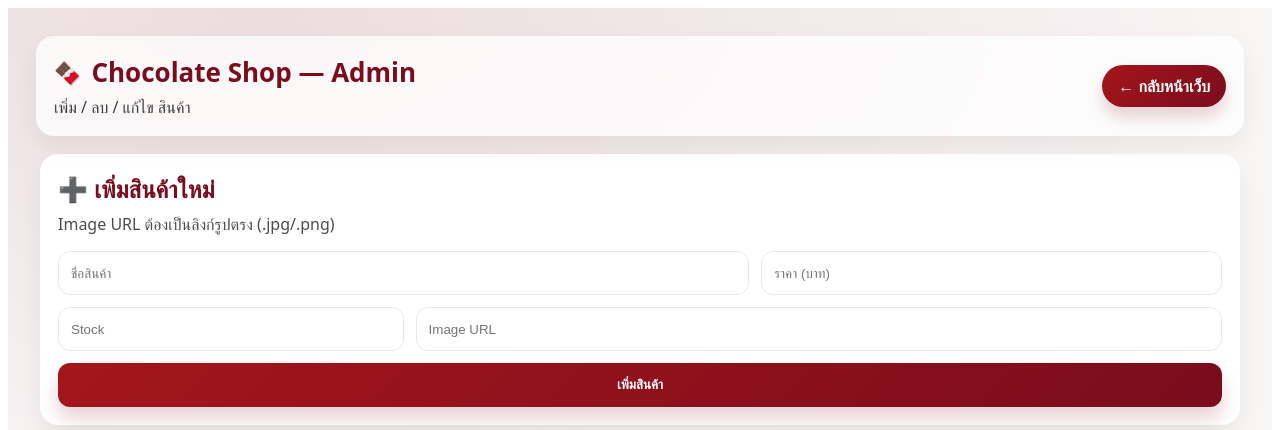
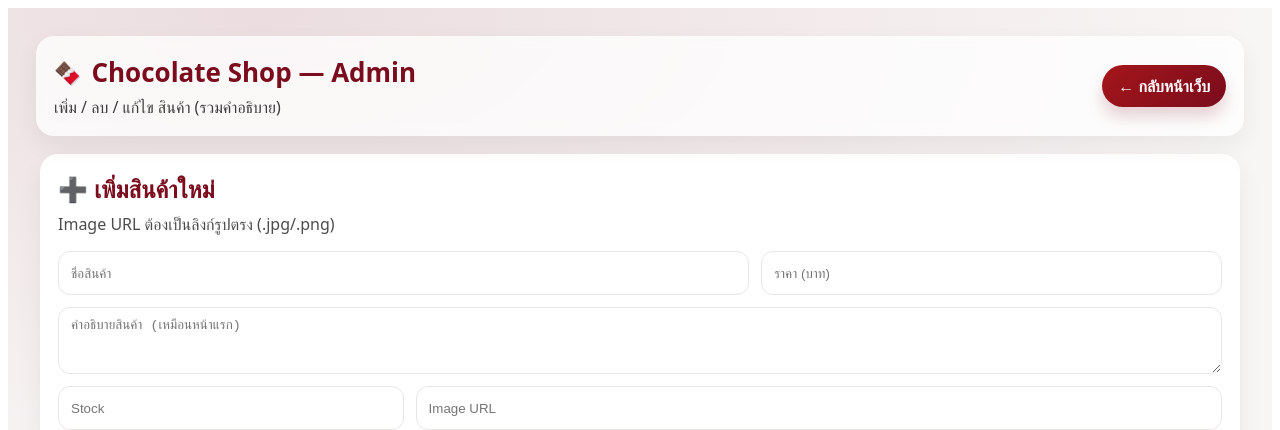
Before and after one commit to kannikase326-pixel/chocolateshop, a Next.js app: page /admin in a window 1280 px wide. Shown: the top 430 px of the page. Built offline with nearby package versions, Linux system fonts and the light colour scheme; no server answers; the database is empty.

Commit message:
admin add/edit description

```diff
--- a/app/admin/page.tsx
+++ b/app/admin/page.tsx
@@ -6,6 +6,7 @@ import { supabase } from '@/lib/supabaseClient'
 type Product = {
   id: string
   name: string
+  description?: string | null
   price: number
   stock: number
   image_url?: string | null
@@ -18,6 +19,7 @@ export default function AdminPage() {
 
   // Add form
   const [name, setName] = useState('')
+  const [description, setDescription] = useState('')
   const [price, setPrice] = useState('')
   const [stock, setStock] = useState('')
   const [imageUrl, setImageUrl] = useState('')
@@ -25,6 +27,7 @@ export default function AdminPage() {
   // Edit modal
   const [editing, setEditing] = useState<Product | null>(null)
   const [editName, setEditName] = useState('')
+  const [editDescription, setEditDescription] = useState('')
   const [editPrice, setEditPrice] = useState('')
   const [editStock, setEditStock] = useState('')
   const [editImageUrl, setEditImageUrl] = useState('')
@@ -57,26 +60,21 @@ async function addProduct(e: React.FormEvent) {
     if (Number.isNaN(s) || s < 0) return alert('Stock ต้องเป็น 0 ขึ้นไป')
 
     setLoading(true)
-
-  const { data, error } = await supabase
-    .from('products')
-    .insert([
+    const { error } = await supabase.from('products').insert([
       {
         name: name.trim(),
+        description: description.trim() ? description.trim() : null,
         price: p,
         stock: s,
         image_url: imageUrl.trim() ? imageUrl.trim() : null,
       },
     ])
-    .select() // ✅ ให้ตอบกลับมาด้วย
-
-  console.log('ADD product result:', { data, error }) // ✅ ดูใน Console
-
     setLoading(false)
 
     if (error) return alert('เพิ่มสินค้าไม่สำเร็จ: ' + error.message)
 
     setName('')
+    setDescription('')
     setPrice('')
     setStock('')
     setImageUrl('')
@@ -84,10 +82,10 @@ async function addProduct(e: React.FormEvent) {
     alert('เพิ่มสินค้าแล้ว ✅')
   }
 
-
   function openEdit(p: Product) {
     setEditing(p)
     setEditName(p.name ?? '')
+    setEditDescription(p.description ?? '')
     setEditPrice(String(p.price ?? ''))
     setEditStock(String(p.stock ?? ''))
     setEditImageUrl(p.image_url ?? '')
@@ -108,19 +106,16 @@ async function saveEdit() {
     if (Number.isNaN(s) || s < 0) return alert('Stock ต้องเป็น 0 ขึ้นไป')
 
     setLoading(true)
-
-  const { data, error } = await supabase
+    const { error } = await supabase
       .from('products')
       .update({
         name: editName.trim(),
+        description: editDescription.trim() ? editDescription.trim() : null,
         price: p,
         stock: s,
         image_url: editImageUrl.trim() ? editImageUrl.trim() : null,
       })
       .eq('id', editing.id)
-    .select() // ✅ ให้ตอบกลับมาด้วย
-
-  console.log('UPDATE product result:', { data, error }) // ✅ ดูใน Console
 
     setLoading(false)
 
@@ -130,7 +125,6 @@ async function saveEdit() {
     await loadProducts()
     alert('บันทึกการแก้ไขแล้ว ✅')
   }
-
 
   async function deleteProduct(id: string) {
     const ok = confirm('ลบสินค้านี้แน่ใจไหม?')
@@ -176,7 +170,7 @@ async function saveEdit() {
             </h1>
           </div>
           <p style={{ margin: '6px 0 0', opacity: 0.75 }}>
-            เพิ่ม / ลบ / แก้ไข สินค้า
+            เพิ่ม / ลบ / แก้ไข สินค้า (รวมคำอธิบาย)
           </p>
         </div>
 
@@ -228,6 +222,15 @@ async function saveEdit() {
                 style={inputStyle}
               />
             </div>
+
+            {/* ✅ เพิ่มช่องคำอธิบาย */}
+            <textarea
+              value={description}
+              onChange={(e) => setDescription(e.target.value)}
+              placeholder="คำอธิบายสินค้า (เหมือนหน้าแรก)"
+              style={textareaStyle}
+              rows={3}
+            />
 
             <div style={{ display: 'grid', gridTemplateColumns: '0.6fr 1.4fr', gap: 12 }}>
               <input
@@ -331,7 +334,13 @@ async function saveEdit() {
 
                 <div style={{ padding: 14 }}>
                   <div style={{ fontWeight: 900, fontSize: 16 }}>{p.name}</div>
-                  <div style={{ marginTop: 6, opacity: 0.75 }}>
+
+                  {/* ✅ โชว์คำอธิบาย */}
+                  <div style={{ marginTop: 6, opacity: 0.75, lineHeight: 1.4 }}>
+                    {p.description || '—'}
+                  </div>
+
+                  <div style={{ marginTop: 8, opacity: 0.75 }}>
                     {p.price} บาท • Stock {p.stock}
                   </div>
 
@@ -434,6 +443,15 @@ async function saveEdit() {
                 style={inputStyle}
               />
 
+              {/* ✅ แก้คำอธิบายได้ */}
+              <textarea
+                value={editDescription}
+                onChange={(e) => setEditDescription(e.target.value)}
+                placeholder="คำอธิบายสินค้า"
+                style={textareaStyle}
+                rows={3}
+              />
+
               <div style={{ display: 'grid', gridTemplateColumns: '1fr 1fr', gap: 12 }}>
                 <input
                   value={editPrice}
@@ -529,3 +547,11 @@ const inputStyle: React.CSSProperties = {
   padding: '0 12px',
   outline: 'none',
 }
+
+const textareaStyle: React.CSSProperties = {
+  borderRadius: 12,
+  border: '1px solid #e9e6e6',
+  padding: '10px 12px',
+  outline: 'none',
+  resize: 'vertical',
+}
```
Lines whose indentation alone changed are shown as unchanged.
